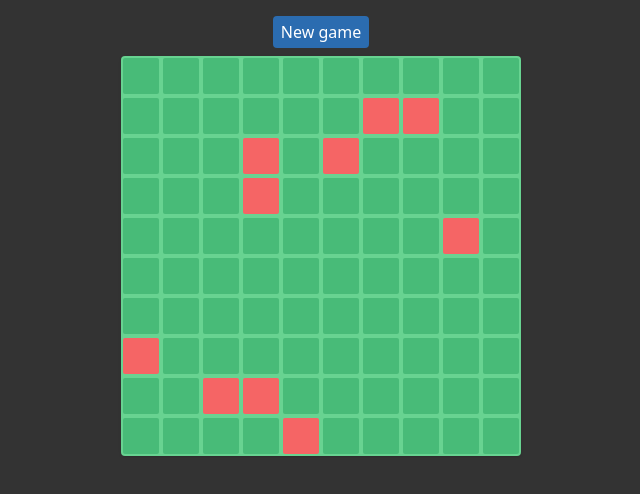
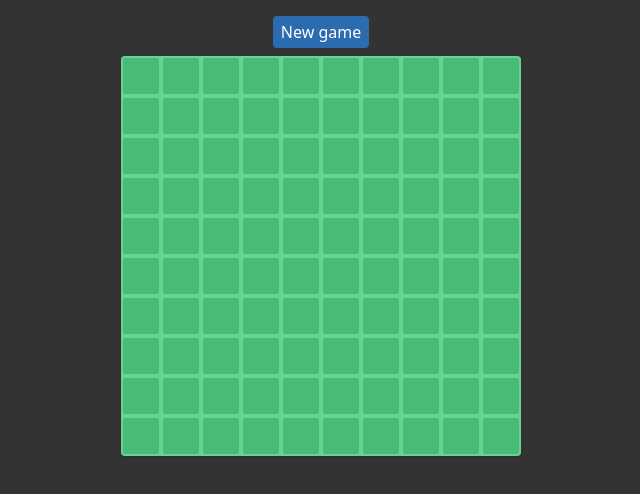
Before and after one commit to winterberryice/miami-minesweeper, a React (Vite) app: page / in a window 1280 px wide. Shown: the top 494 px of the page, without its empty margins (319-959 px from the left). Built offline with nearby package versions, Linux system fonts and the light colour scheme.

Commit message:
cell styles

```diff
--- a/src/components/Cell.tsx
+++ b/src/components/Cell.tsx
@@ -15,10 +15,13 @@ export default function Cell({
 
   function render(): JSX.Element {
     function getBackground(): string {
-      if (cellState.mine) {
-        return 'bg-red-500 hover:bg-red-600';
+      if (cellState.status === CellStatus.open && cellState.mine) {
+        return 'bg-red-500 ';
       }
-      return 'bg-green-500 hover:bg-green-600';
+      if (cellState.status === CellStatus.default) {
+        return 'bg-green-500 hover:bg-green-600';
+      }
+      return 'border-2 border-green-500';
     }
 
     function printStatus(): string {
@@ -26,7 +29,7 @@ export default function Cell({
         return '';
       }
       if (
-        cellState.status === CellStatus.clear &&
+        cellState.status === CellStatus.open &&
         cellState.proximityMines > 0
       ) {
         return cellState.proximityMines.toString();
@@ -53,7 +56,11 @@ export default function Cell({
         <div className="absolute inset-0 border-2 border-transparent rounded overflow-hidden">
           <button
             type="button"
-            className={[getBackground(), ' h-full w-full'].join(' ')}
+            className={[
+              getBackground(),
+              'h-full w-full',
+              'outline-none focus:outline-none',
+            ].join(' ')}
             onClick={(): void => {
               logger(
                 'row: ',
--- a/src/redux/reducers/rootReducer.ts
+++ b/src/redux/reducers/rootReducer.ts
@@ -94,7 +94,9 @@ const initialState = getInitialState(10, 10);
 logger('initial state', initialState);
 
 function cellClickAction(draft: BoardState, payload: CellProps): void {
-  draft.cells[payload.row][payload.column].status = CellStatus.clear;
+  draft.cells[payload.row][payload.column].status = CellStatus.open;
+
+  // TODO auto click proximity 0 cells
 }
 
 const rootReducer = (state = initialState, action: Action): BoardState =>
--- a/src/types.ts
+++ b/src/types.ts
@@ -6,9 +6,9 @@ export interface Action {
   payload?: any;
 }
 
-export enum CellStatus {
+export const enum CellStatus {
   default = 'default',
-  clear = 'clear',
+  open = 'open',
   flag = 'flag',
 }
 
```
